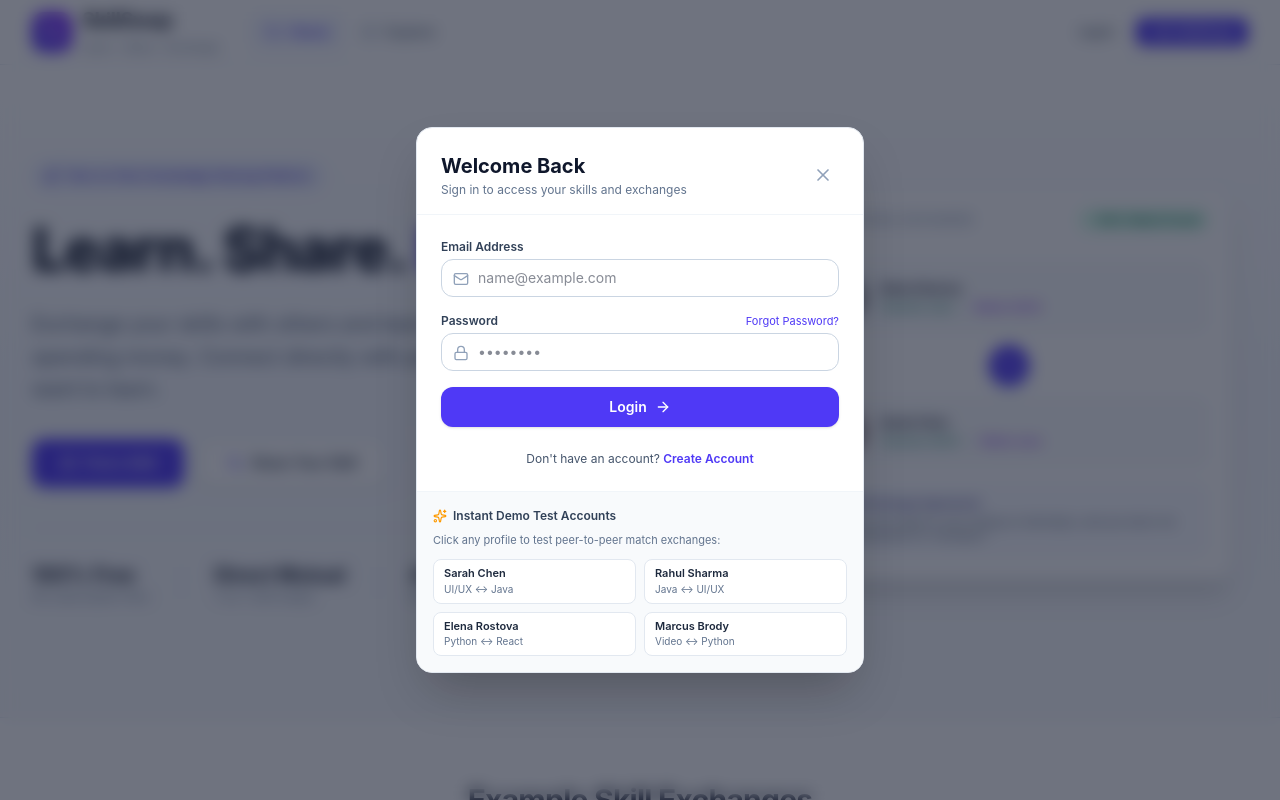
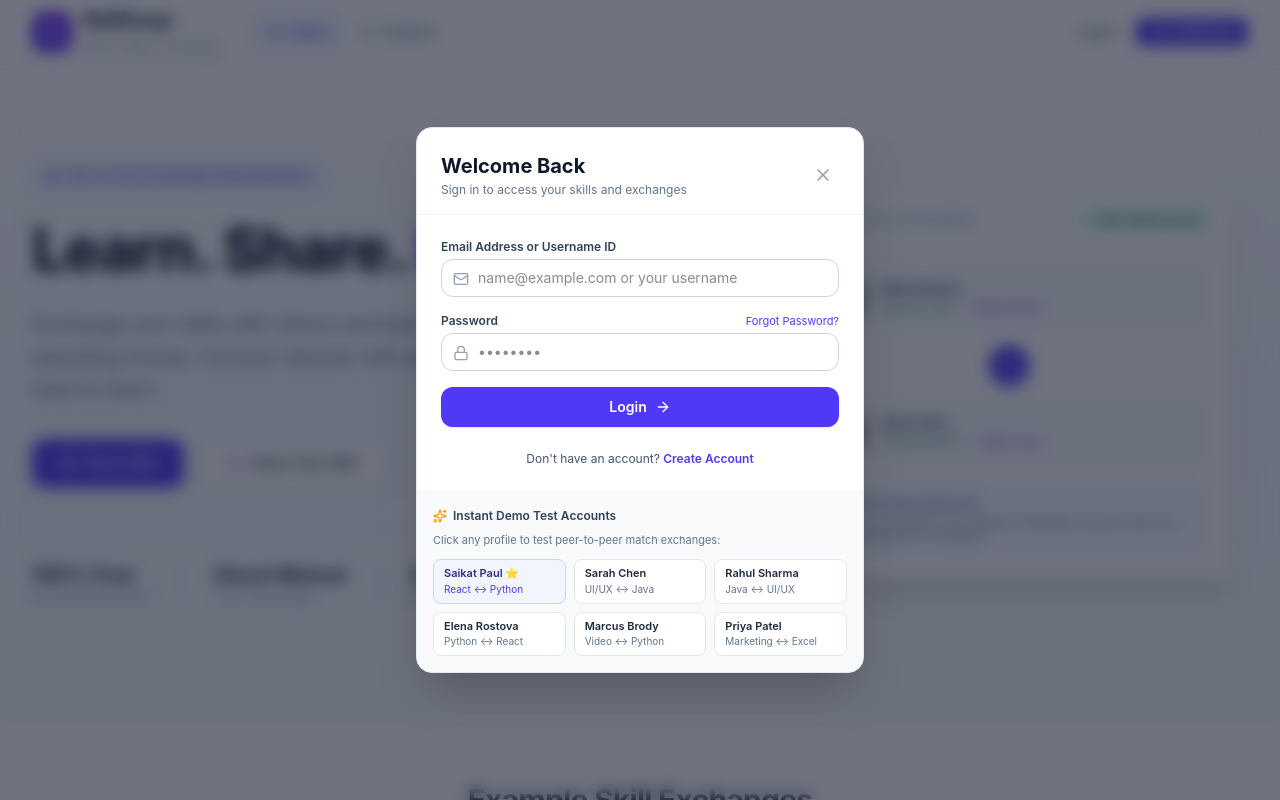
Before and after one commit to saikatpaul2820/skillswap-live, a React (Vite) app: page / in a window 1280 px wide. Both pictures are taken after a click on the button "Log In". Shown: the top 800 px of the page. Built offline with nearby package versions, Linux system fonts and the light colour scheme; grey boxes are pictures that could not be loaded.

Commit message:
Enhance AuthModal for email/username login support
Updated AuthModal to handle both email and username for login. Adjusted error messages and added demo user options.

```diff
--- a/src/components/AuthModal.tsx
+++ b/src/components/AuthModal.tsx
@@ -67,7 +67,7 @@ export const AuthModal: React.FC<AuthModalProps> = ({
       }
     } else {
       if (!email.trim() || !password) {
-        setError('Please enter your email and password.');
+        setError('Please enter your email or username ID and password.');
         return;
       }
 
@@ -77,7 +77,7 @@ export const AuthModal: React.FC<AuthModalProps> = ({
         onClose();
         if (onSuccess) onSuccess();
       } catch (err: any) {
-        setError(err.message || 'Invalid email or password.');
+        setError(err.message || 'Invalid email/username or password.');
       } finally {
         setIsSubmitting(false);
       }
@@ -156,16 +156,17 @@ export const AuthModal: React.FC<AuthModalProps> = ({
 
           <div>
             <label className="block text-xs font-semibold text-slate-700 mb-1">
-              Email Address
+              {mode === 'login' ? 'Email Address or Username ID' : 'Email Address'}
             </label>
             <div className="relative">
               <Mail className="w-4 h-4 text-slate-400 absolute left-3 top-3" />
               <input
-                type="email"
+                id="auth-identifier-input"
+                type={mode === 'login' ? 'text' : 'email'}
                 required
                 value={email}
                 onChange={(e) => setEmail(e.target.value)}
-                placeholder="name@example.com"
+                placeholder={mode === 'login' ? 'name@example.com or your username' : 'name@example.com'}
                 className="w-full pl-9 pr-3 py-2 border border-slate-300 rounded-xl text-sm focus:outline-none focus:ring-2 focus:ring-indigo-500 focus:border-indigo-500"
               />
             </div>
@@ -276,7 +277,15 @@ export const AuthModal: React.FC<AuthModalProps> = ({
           <p className="text-[11px] text-slate-500 mb-2.5">
             Click any profile to test peer-to-peer match exchanges:
           </p>
-          <div className="grid grid-cols-2 gap-2">
+          <div className="grid grid-cols-2 sm:grid-cols-3 gap-2">
+            <button
+              type="button"
+              onClick={() => handleQuickLogin('saikatpaul2820@gmail.com')}
+              className="px-2.5 py-1.5 text-xs bg-indigo-50/60 border border-indigo-200 hover:border-indigo-400 hover:bg-indigo-100/60 rounded-lg text-left transition-colors"
+            >
+              <span className="font-semibold text-indigo-900 block text-[11px]">Saikat Paul ⭐</span>
+              <span className="text-[10px] text-indigo-600">React ↔ Python</span>
+            </button>
             <button
               type="button"
               onClick={() => handleQuickLogin('sarah@skillswap.io')}
@@ -309,6 +318,14 @@ export const AuthModal: React.FC<AuthModalProps> = ({
               <span className="font-semibold text-slate-800 block text-[11px]">Marcus Brody</span>
               <span className="text-[10px] text-slate-500">Video ↔ Python</span>
             </button>
+            <button
+              type="button"
+              onClick={() => handleQuickLogin('priya@skillswap.io')}
+              className="px-2.5 py-1.5 text-xs bg-white border border-slate-200 hover:border-indigo-400 hover:bg-indigo-50/50 rounded-lg text-left transition-colors"
+            >
+              <span className="font-semibold text-slate-800 block text-[11px]">Priya Patel</span>
+              <span className="text-[10px] text-slate-500">Marketing ↔ Excel</span>
+            </button>
           </div>
         </div>
       </div>
```
